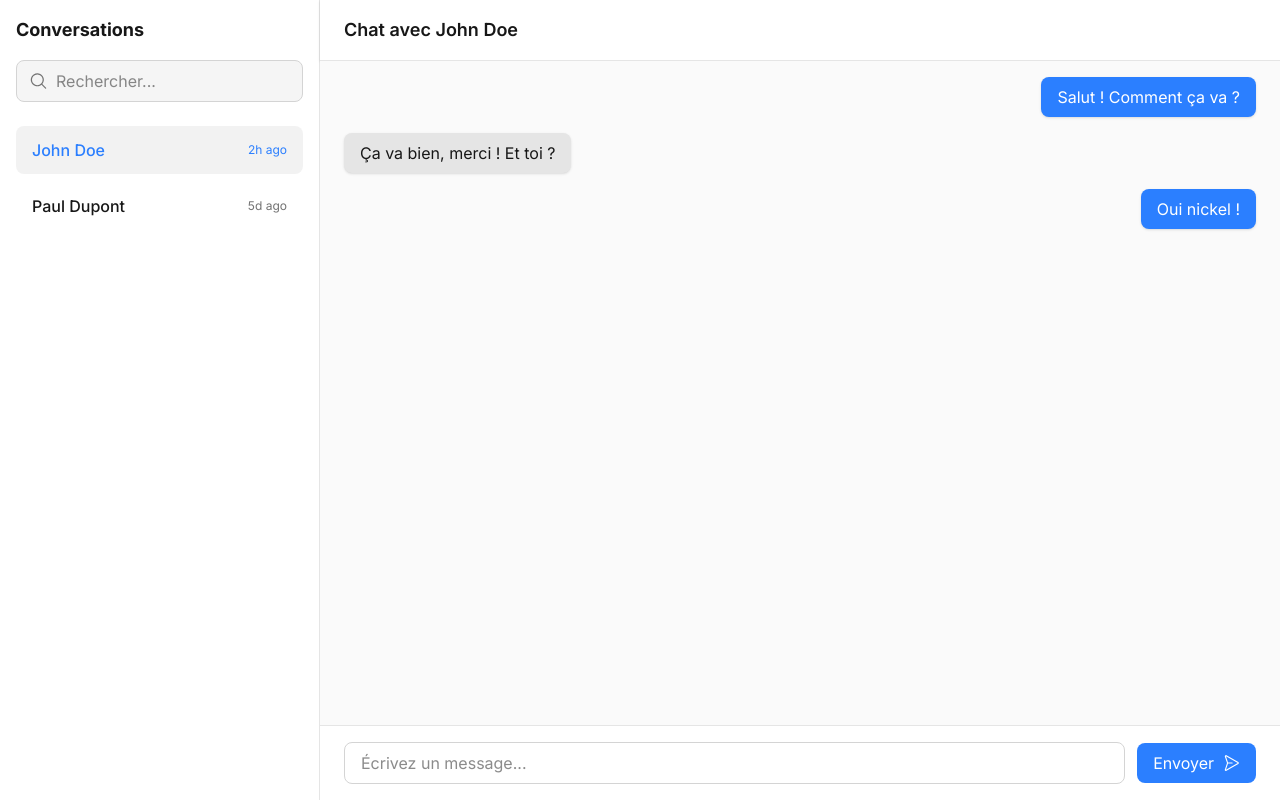
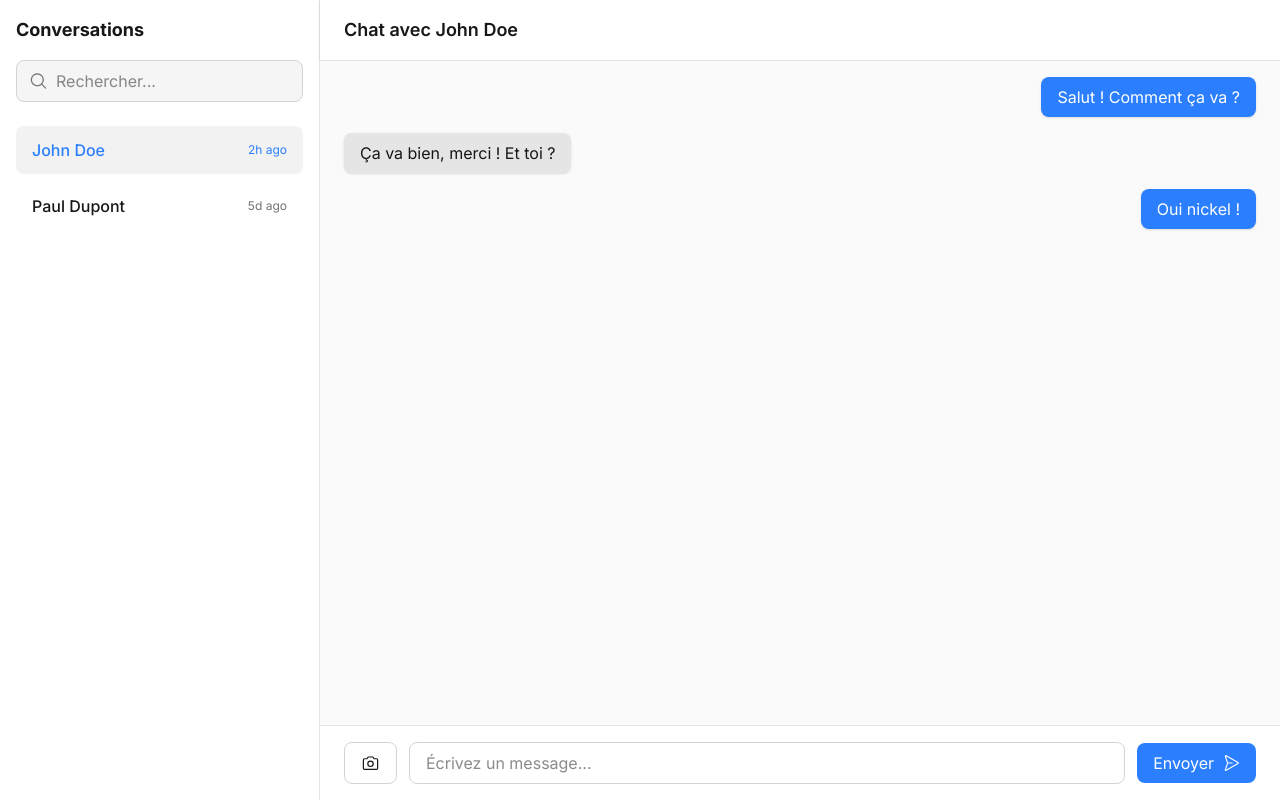
Before and after one commit to soniiix/mds-next-pwa, a Next.js app: page / in a window 1280 px wide. Built offline with nearby package versions, Linux system fonts and the light colour scheme.

Commit message:
feat: add a camera icon

```diff
--- a/app/page.tsx
+++ b/app/page.tsx
@@ -1,5 +1,5 @@
 "use client";
-import { MagnifyingGlassIcon, PaperPlaneRightIcon } from "@phosphor-icons/react";
+import { CameraIcon, MagnifyingGlassIcon, PaperPlaneRightIcon, PlusIcon } from "@phosphor-icons/react";
 import { useEffect } from "react";
 
 export default function Home() {
@@ -70,6 +70,12 @@ export default function Home() {
 
                 {/* Input */}
                 <form className="px-6 py-4 border-t border-neutral-200 bg-white flex items-center gap-3">
+                    <a
+                        href="#"
+                        className="flex items-center gap-2 border-neutral-300 border px-4 py-2 rounded-lg hover:bg-neutral-100 h-full transition"
+                    >
+                       <CameraIcon size={19} />
+                    </a>
                     <input
                         type="text"
                         className="flex-1 border border-neutral-300 rounded-lg px-4 py-2 focus:outline-none focus:ring-2 focus:ring-blue-500"
@@ -77,7 +83,7 @@ export default function Home() {
                     />
                     <button
                         type="submit"
-                        className="flex items-center gap-2 bg-blue-500 text-white px-4 py-2 rounded-lg hover:bg-blue-600 transition"
+                        className="flex items-center gap-2 bg-blue-500 text-white px-4 py-2 rounded-lg hover:bg-blue-600 transition cursor-pointer"
                     >
                         Envoyer <PaperPlaneRightIcon size={18} />
                     </button>
```
